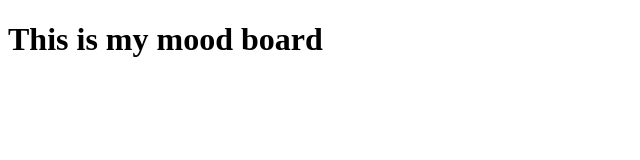
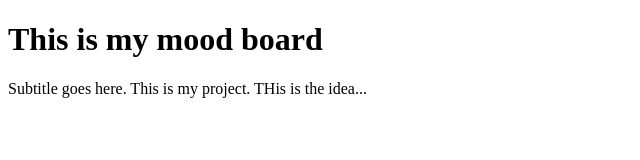
Before and after one commit to lab27/moodbard-stuwex20, a plain HTML site: page index.html in a window 1280 px wide. Shown: the whole page, without its empty margins (0-640 px from the left). Drawn offline with Linux system fonts and the light colour scheme.

Commit message:
add sub title

```diff
--- a/index.html
+++ b/index.html
@@ -7,6 +7,7 @@
 </head>
 <body>
   <h1>This is my mood board</h1>
+  <p>Subtitle goes here. This is my project. THis is the idea...</p>
   <!-- Mood board here -->
 </body>
 </html>
```
